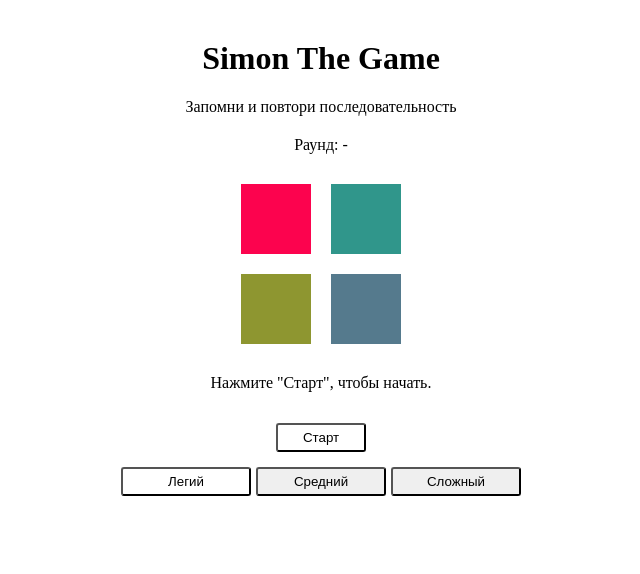
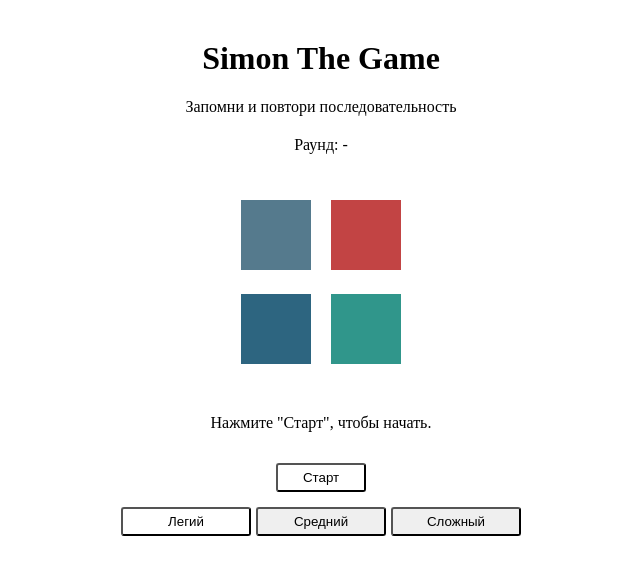
Before and after one commit to Albina25/simon-the-game, a Vue app: page / in a window 1280 px wide. Shown: the top 574 px of the page, without its empty margins (319-959 px from the left). Built offline with nearby package versions, Linux system fonts and the light colour scheme; the HTML template or start-up script is replaced by a standard one.

Commit message:
refactor: change function for array

```diff
--- a/src/assets/js/colors.js
+++ b/src/assets/js/colors.js
@@ -13,4 +13,15 @@ export const colors = [
   "#44b3c2",
   "#44c268",
   "#2d6580",
+  "#453604",
+  "#834940",
+  "#708794",
+  "#031e2b",
+  "#5a0408",
+  "#b782d6",
+  "#26033c",
+  "#d926ac",
+  "#9cc495",
+  "#0c6b3c",
+  "#16081f",
 ];
--- a/src/components/PlayingField.vue
+++ b/src/components/PlayingField.vue
@@ -4,18 +4,18 @@
     <audio src="../assets/sound/lost.mp3" id="audio-lost"></audio>
     <audio src="../assets/sound/simon.mp3" id="audio-simon"></audio>
     <p>Раунд: {{ formattedRound }}</p>
-    <div class="field">
-      <div
-        v-for="cell of cells"
-        :key="cell.id"
-        :id="cell.id"
-        :style="`background-color:${cell.color}`"
-        :class="[
-          'cell',
-          cell.randomSelected === true ? 'filed-cell-active' : '',
-        ]"
-        @click="selectByUser(cell.id)"
-      ></div>
+    <div class="field" v-if="cells.length > 0">
+      <div v-for="(n, index) in fieldSize" :key="`fieldSize-${index}`">
+        <div v-for="(cell, i) of cells[index]" :key="`cell-${i}`">
+          <div
+            v-if="cell"
+            :id="cell.id"
+            :style="`background-color:${cell.color}`"
+            class="cell"
+            @click="selectByUser(cell.id)"
+          ></div>
+        </div>
+      </div>
     </div>
     <div class="action">
       <p>{{ textStage }}</p>
@@ -91,9 +91,14 @@ export default {
       timer: null,
     };
   },
-  mounted() {
-    this.gameStatus = "waitingStart";
+  created() {
+    this.changeGameStatus("waitingStart");
     this.createPlayingField();
+    for (let i = 0; i < this.fieldSize; i++) {
+      for (let j = 0; j < this.fieldSize; j++) {
+        console.log("11= ", this.cells[i][j].color);
+      }
+    }
   },
   computed: {
     formattedRound() {
@@ -112,16 +117,15 @@ export default {
       } else if (this.gameStatus === "waitingStart") {
         return 'Нажмите "Старт", чтобы начать.';
       } else {
-        return "Запомните последовательность.";
+        return "Продолжаем играть!";
       }
     },
   },
   methods: {
     start() {
-      this.round = 1;
       this.clearData();
-      this.nextRound(this.round);
-      this.gameStatus = "remember";
+      this.nextRound();
+      this.changeGameStatus("remember");
     },
     colorize(number) {
       for (let i = 0; i < number; i++) {
@@ -134,7 +138,7 @@ export default {
       }
       return this.randomIndexColors;
     },
-    createPlayingField() {
+    createPlayingField1() {
       let indexColors;
       this.cells = [];
       this.clearData();
@@ -148,8 +152,29 @@ export default {
         this.cells.push({
           id: "cell-" + i,
           color: colors[index],
-          randomSelected: false,
         });
+      }
+    },
+    createPlayingField() {
+      let indexColors;
+      this.cells = [];
+      this.clearData();
+      if (this.randomIndexColors.length === 0) {
+        indexColors = this.colorize(this.numberOfCells);
+      } else {
+        indexColors = this.randomIndexColors;
+      }
+      let count = 0;
+      for (let i = 0; i < this.fieldSize; i++) {
+        this.cells[i] = [];
+        for (let j = 0; j < this.fieldSize; j++) {
+          const index = indexColors[count];
+          this.cells[i].push({
+            id: "cell-" + count,
+            color: colors[index],
+          });
+          count++;
+        }
       }
     },
     changeDifficult(difficult) {
@@ -167,32 +192,36 @@ export default {
       }
       this.round = 0;
       this.clearData();
-      this.gameStatus = "waitingStart";
+      this.changeGameStatus("waitingStart");
     },
-    nextRound(round) {
-      const timeout = this.delay * (round + 1);
-      this.getRandomCells(round);
-      setTimeout(() => {
-        this.round && this.round === this.sequence.length
-          ? (this.gameStatus = "repeat")
-          : "";
-      }, timeout);
+    changeGameStatus(status) {
+      this.gameStatus = status;
+    },
+    nextRound() {
+      this.round++;
+      this.getRandomCells(this.round);
     },
     getRandomCells(round) {
-      this.gameStatus = "remember";
-      let i = 1;
+      this.changeGameStatus("remember");
+      let count = 1;
       this.timer = setInterval(() => {
-        const index = this.getRandomInt(this.numberOfCells);
-        this.cells[index].randomSelected = true;
-        this.sequence.push(this.cells[index].id);
+        const i = this.getRandomInt(this.fieldSize);
+        const j = this.getRandomInt(this.fieldSize);
+        const id = this.cells[i][j].id;
+        const element = document.getElementById(id);
+        element.classList.add("field-cell-active");
+        console.log("id= ", id);
+        console.log("element= ", element);
+        this.sequence.push(this.cells[i][j].id);
         this.turnAudio("audio-simon");
         setTimeout(() => {
-          this.cells[index].randomSelected = false;
-        }, this.delay - 200);
-        if (i === round) {
+          element.classList.remove("field-cell-active");
+        }, 200);
+        if (count === round && this.round === this.sequence.length) {
           clearInterval(this.timer);
+          this.changeGameStatus("repeat");
         }
-        i++;
+        count++;
       }, this.delay);
     },
     getRandomInt(max) {
@@ -205,9 +234,9 @@ export default {
 
       this.turnAudio("audio-beep");
       const element = document.getElementById(`${id}`);
-      element.classList.add("filed-cell-active");
+      element.classList.add("field-cell-active");
       setTimeout(() => {
-        element.classList.remove("filed-cell-active");
+        element.classList.remove("field-cell-active");
       }, 200);
       this.selected.push(id);
       this.checkResult();
@@ -228,16 +257,15 @@ export default {
         if (lastElement !== this.sequence[index]) {
           this.turnAudio("audio-lost");
           this.clearData();
-          this.gameStatus = "lost";
+          this.changeGameStatus("lost");
         }
         if (
           lastElement === this.sequence[index] &&
           this.sequence.length === this.selected.length
         ) {
-          this.round++;
           this.clearData();
           this.createPlayingField();
-          this.nextRound(this.round);
+          this.nextRound();
         }
       }
     },
@@ -250,10 +278,12 @@ export default {
   margin: 20px auto;
 }
 .field {
-  display: flex;
+  display: inline-flex;
+  text-align: center;
+  justify-content: center;
   flex-wrap: wrap;
-  width: 180px;
-  height: 180px;
+  //width: 180px;
+  //height: 180px;
   background: var(--gray-60white);
   margin: 20px auto;
 }
@@ -312,7 +342,7 @@ export default {
   }
 }
 
-.filed-cell-active {
+.field-cell-active {
   animation-duration: 0.1s;
   animation-fill-mode: backwards;
   animation-name: pulse;
```
